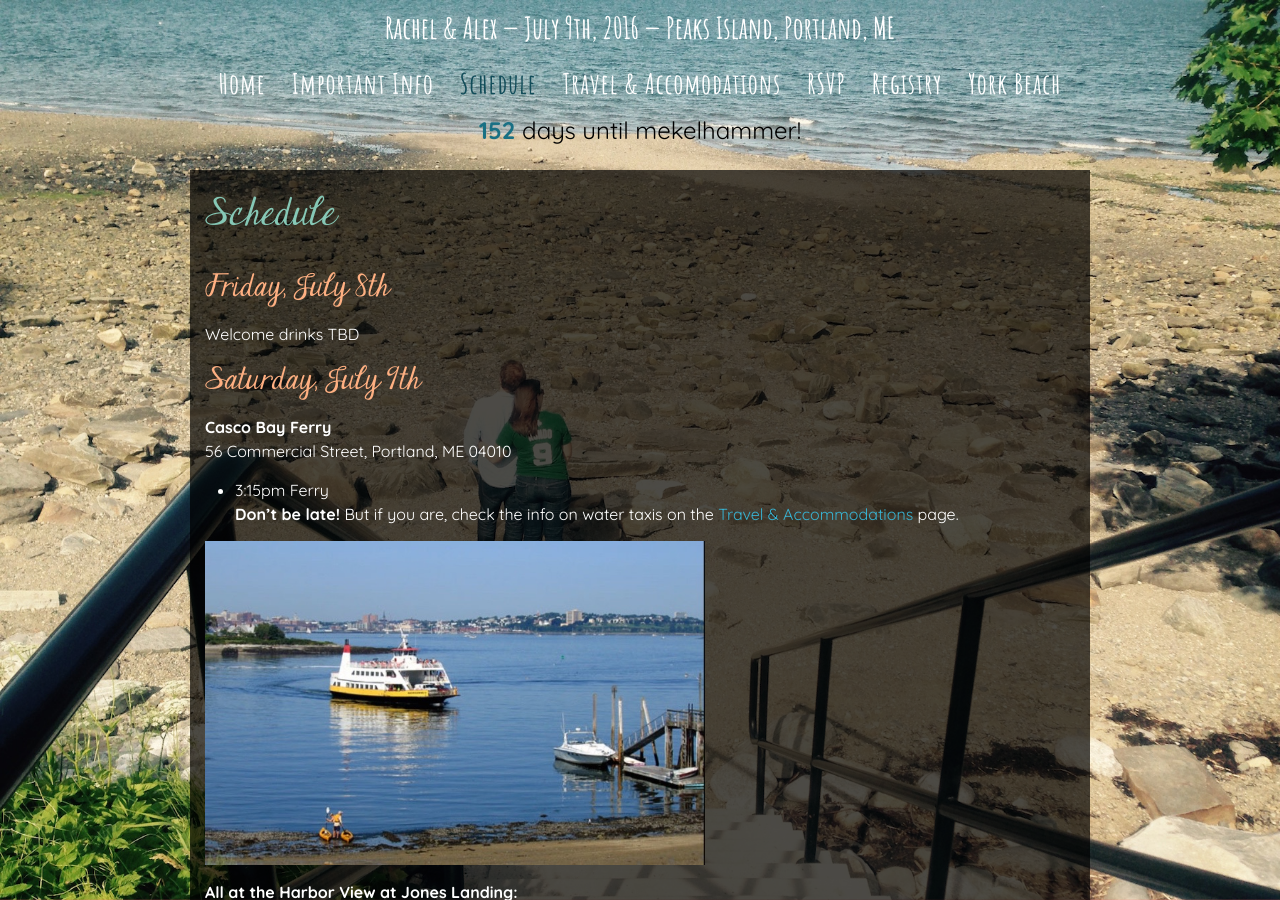
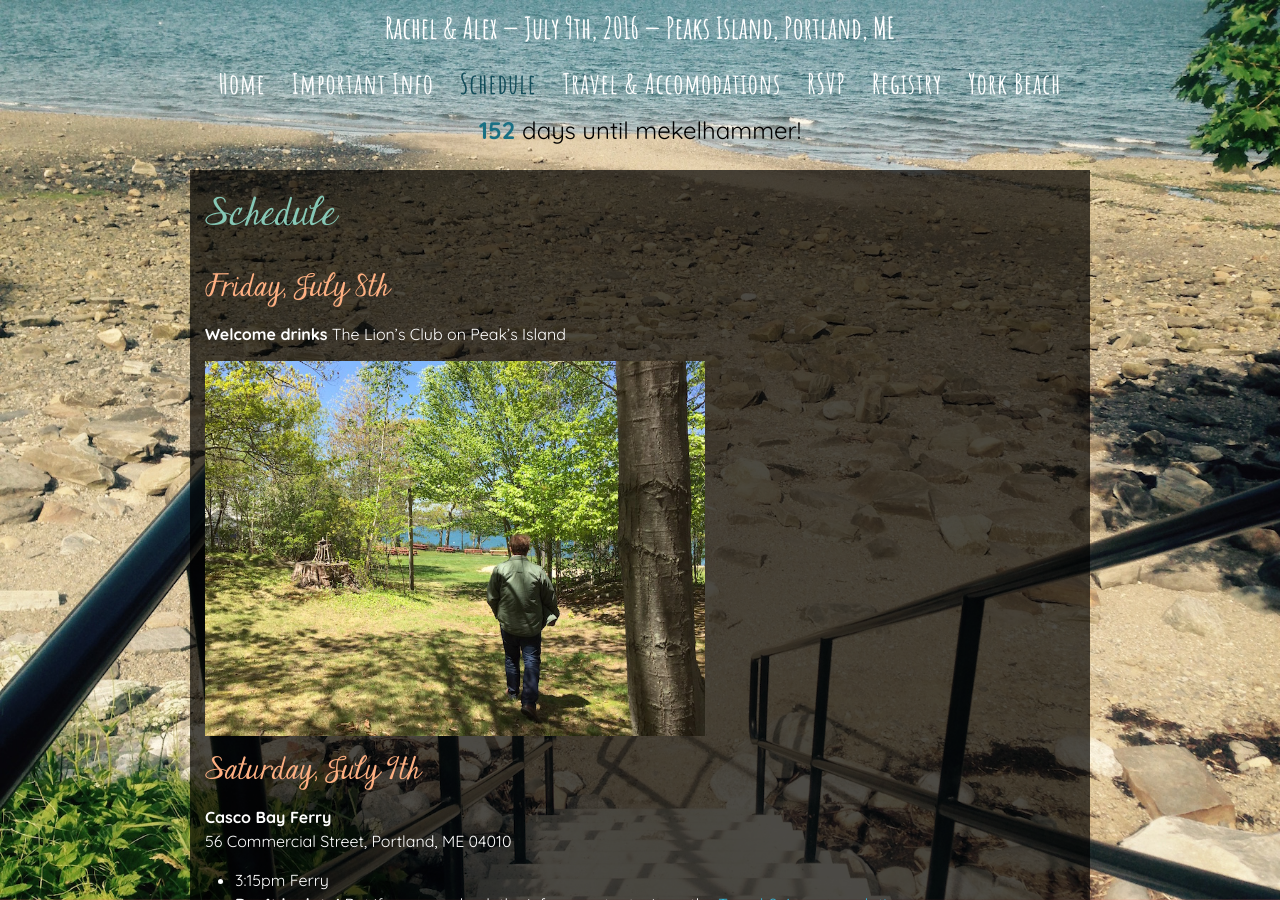
Before and after one commit to amekelburg/wedsite, a Jekyll site: the page built from 3-schedule.md, in a window 1280 px wide and 900 px high. Built offline with Jekyll 4.4.1, drawn with Linux system fonts in a browser that asks for light colours; some web fonts are replaced; comment, search, counter and statistics services are not loaded.

Commit message:
Update 3-schedule.md

```diff
--- a/3-schedule.md
+++ b/3-schedule.md
@@ -6,7 +6,10 @@ permalink: /events-and-schedule/
 
 ### Friday, July 8th
 
-Welcome drinks TBD
+  **Welcome drinks**
+The Lion's Club on Peak's Island
+
+![lionsclub](/img/lions-club-2.JPG){:width="500px"}
 
 ### Saturday, July 9th
 
```
